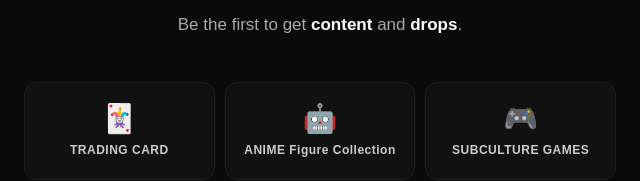
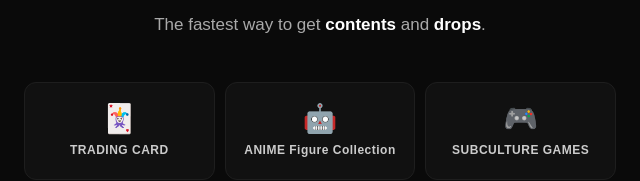
Before and after one commit to SunHPark/FNDM_LANDINGG, a website: page index.html in a window 1280 px wide. Shown: the part 379-560 px from the top of the page, 320-960 px from the left. Drawn offline with Linux system fonts and the light colour scheme; a web font is replaced by a local one.

Commit message:
Update index.html

```diff
--- a/index.html
+++ b/index.html
@@ -149,7 +149,7 @@ body{background:#0a0a0a;color:#f0f0f0;font-family:'Pretendard',sans-serif;min-he
   </div>
 
   <h1 class="hero-title" data-ko="너의 팬심을 위한&#10;첫 알람" data-en="THE FIRST ALERT&#10;FOR YOUR FAN LIFE">THE FIRST ALERT<br>FOR YOUR FAN LIFE</h1>
-  <p class="hero-sub" data-ko="<strong>콘텐츠</strong>도, <strong>드롭 상품</strong>도 내가 찾는 모든 IP굿즈는 <strong>FNDM</strong> 에서." data-en="The fastest way to get <strong>contents</strong> and <strong>drops</strong> in subculture." data-html="true">Be the first to get <strong>content</strong> and <strong>drops</strong>.</p>
+  <p class="hero-sub" data-ko="<strong>콘텐츠</strong>도, <strong>드롭 상품</strong>도 내가 찾는 모든 IP굿즈는 <strong>FNDM</strong> 에서." data-en="The fastest way to get <strong>contents</strong> and <strong>drops</strong> in subculture." data-html="true">The fastest way to get <strong>contents</strong> and <strong>drops</strong>.</p>
 
   <div class="cards" id="cardsWrap">
     <div class="card" onclick="pick(this)" data-v="ANIME">
```
